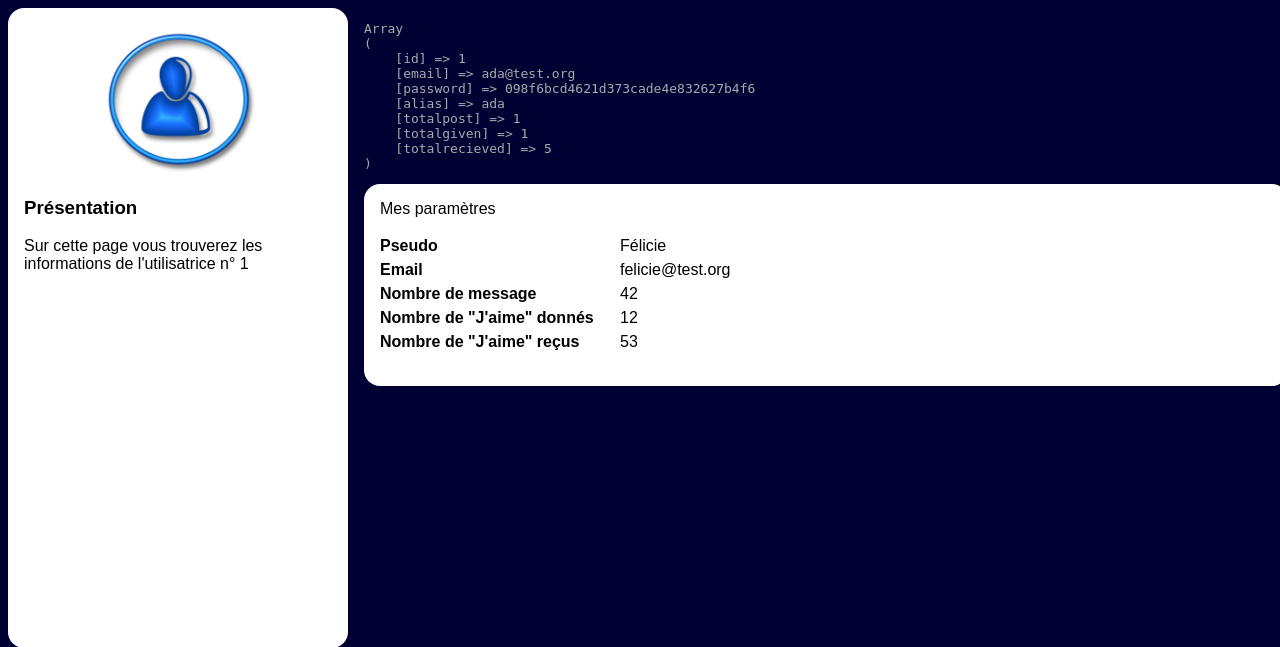
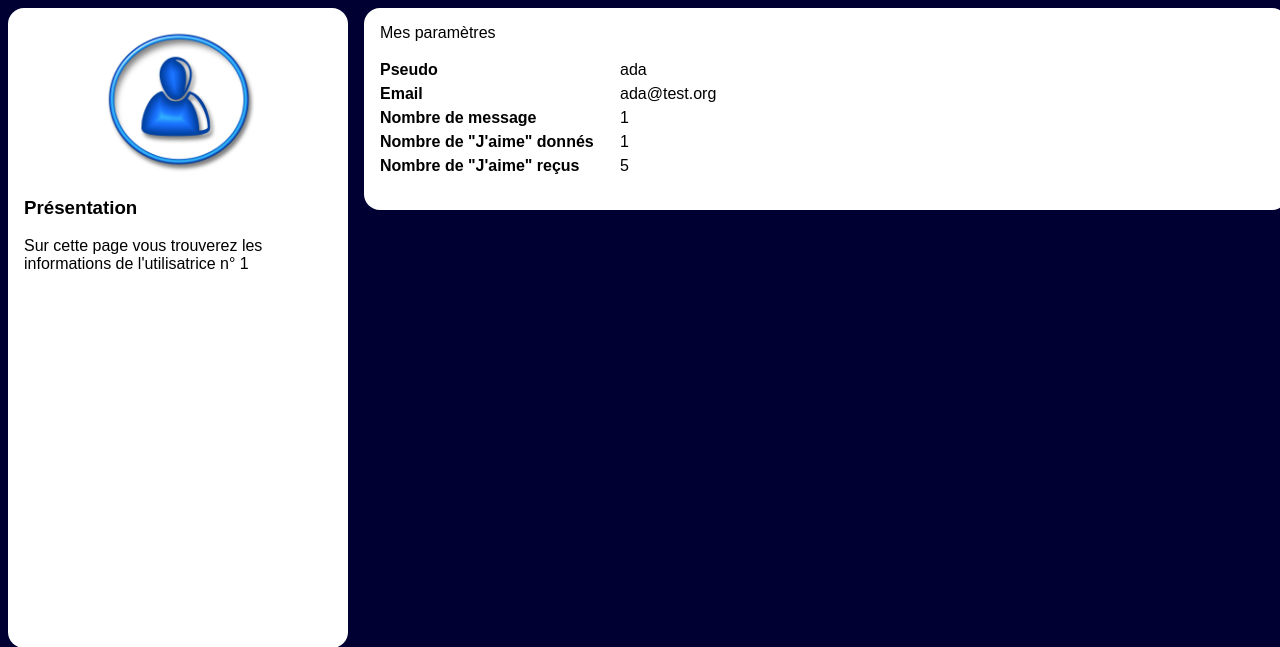
Before and after one commit to adatechschool/projet-collectif-reseau-social-les-claviers-de-l-extreme, a PHP site: page /settings.php?user_id=1 in a window 1280 px wide. Shown: the top 647 px of the page. Run offline with PHP 8.4, Linux system fonts and the light colour scheme; data comes from the database, SQL or seed files in the repository.

Commit message:
todo settings done

```diff
--- a/resoc_n1/settings.php
+++ b/resoc_n1/settings.php
@@ -61,21 +61,20 @@
                  * Etape 4: à vous de jouer
                  */
                 //@todo: afficher le résultat de la ligne ci dessous, remplacer les valeurs ci-après puiseffacer la ligne ci-dessous
-                echo "<pre>" . print_r($user, 1) . "</pre>";
                 ?>
                 <article class='parameters'>
                     <h3>Mes paramètres</h3>
                     <dl>
                         <dt>Pseudo</dt>
-                        <dd>Félicie</dd>
+                        <dd><?php echo($user['alias']) ?></dd>
                         <dt>Email</dt>
-                        <dd>felicie@test.org</dd>
+                        <dd><?php echo($user['email']) ?></dd>
                         <dt>Nombre de message</dt>
-                        <dd>42</dd>
+                        <dd><?php echo($user['totalpost']) ?></dd>
                         <dt>Nombre de "J'aime" donnés </dt>
-                        <dd>12</dd>
+                        <dd><?php echo($user['totalgiven']) ?></dd>
                         <dt>Nombre de "J'aime" reçus</dt>
-                        <dd>53</dd>
+                        <dd><?php echo($user['totalrecieved']) ?></dd>
                     </dl>
 
                 </article>
```
